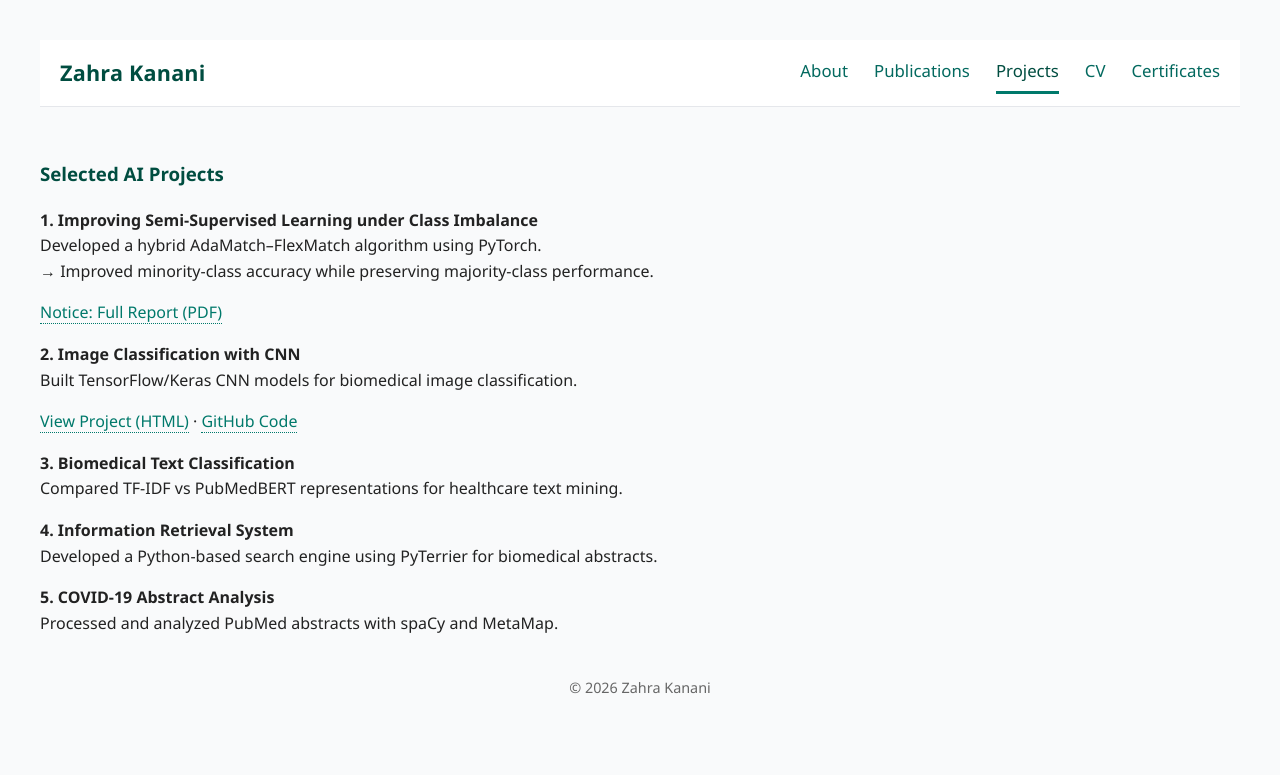
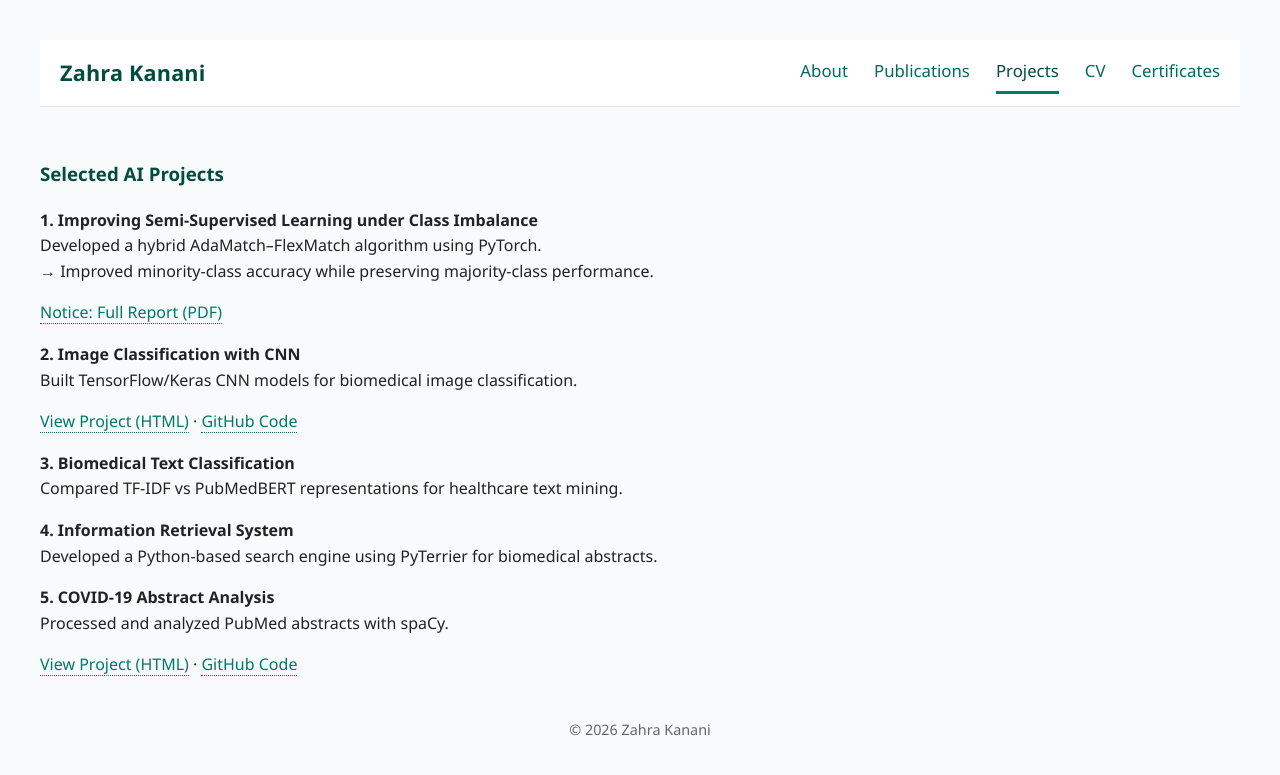
Before and after one commit to zahra-kanani/zahra-kanani.github.io, a Jekyll site: the page built from projects.md, in a window 1280 px wide. Shown: the top 775 px of the page. Built offline with Jekyll 4.4.1, drawn with Linux system fonts in a browser that asks for light colours.

Commit message:
Update projects.md

```diff
--- a/projects.md
+++ b/projects.md
@@ -24,4 +24,7 @@ Compared TF-IDF vs PubMedBERT representations for healthcare text mining.
 Developed a Python-based search engine using PyTerrier for biomedical abstracts.
 
 **5. COVID-19 Abstract Analysis**
-Processed and analyzed PubMed abstracts with spaCy and MetaMap.
+Processed and analyzed PubMed abstracts with spaCy.
+
+[View Project (HTML)](/assets/projects/covid19-nlp-analysis.html) · [GitHub Code](https://github.com/zahra-kanani/covid19-nlp-analysis
+)
```
